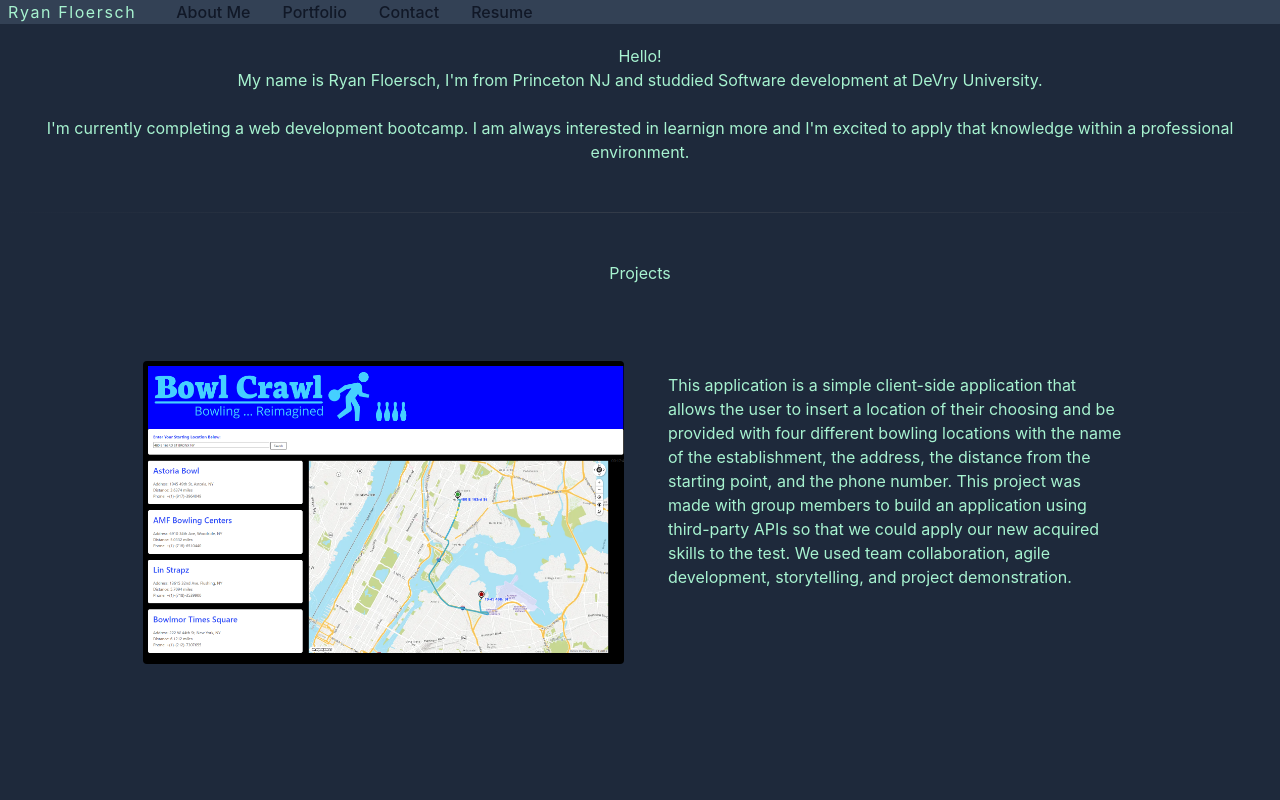
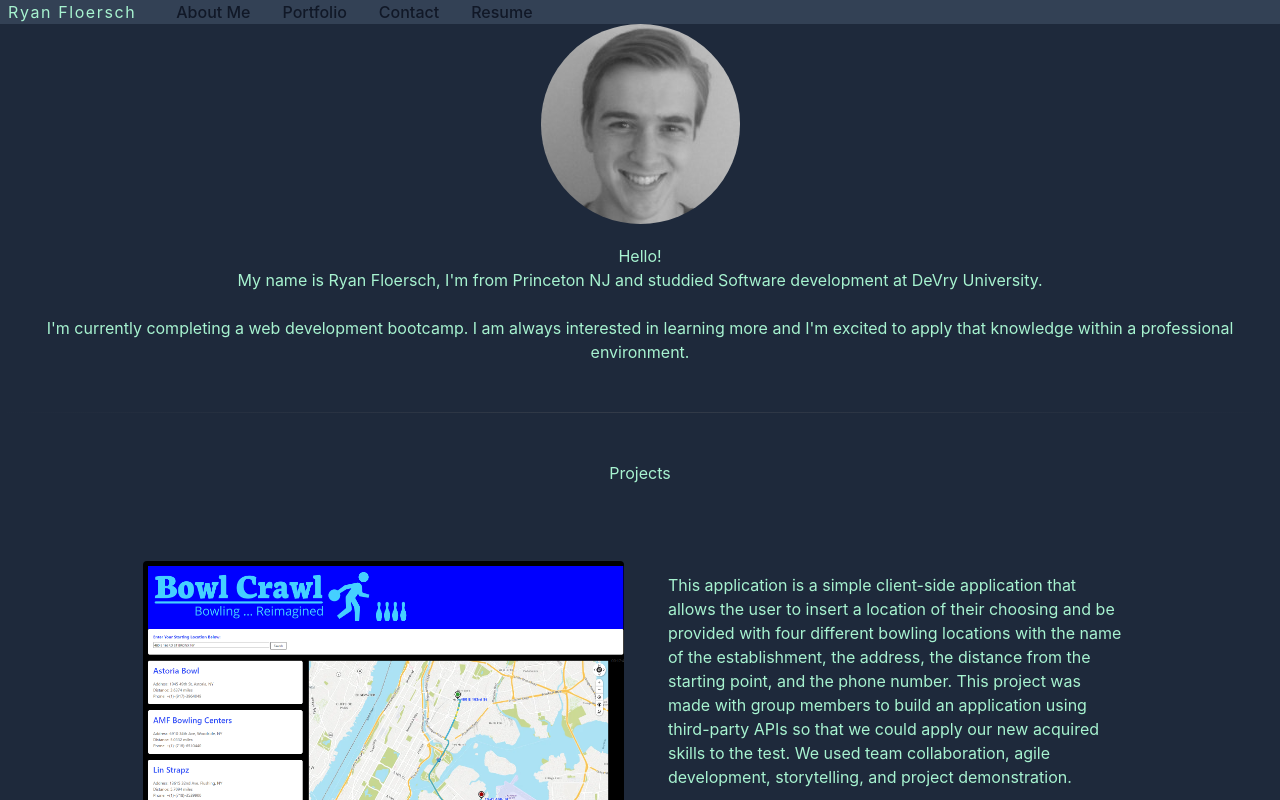
Before and after one commit to RyanmFloersch/portfolio, a React (Create React App) app in the folder client/: page / in a window 1280 px wide. Shown: the top 800 px of the page. Built offline with nearby package versions, Linux system fonts and the light colour scheme.

Commit message:
Added my picture to the landing page. Added a grey scale to it that removes after you hover over the image

```diff
--- a/client/src/pages/Landing.js
+++ b/client/src/pages/Landing.js
@@ -13,15 +13,17 @@ function Landing(props) {
     return (
         <main className=" text-emerald-200">
 
+            <img className="h-auto max-w-lg transition-all duration-300 rounded-full filter grayscale hover:grayscale-0 mx-auto" src="/Photo.jpg" alt="image description"/>
+
             <section className='hero m-5 '>
                 <h3 className='text-center'>Hello!</h3>
                 <p className='text-center'>My name is Ryan Floersch, I'm from Princeton NJ and studdied Software development at DeVry University. </p>
                 <br></br>
-                <p className='text-center'>I'm currently completing a web development bootcamp. I am always interested in learnign more and I'm excited to apply that knowledge within a professional environment.</p>
+                <p className='text-center'>I'm currently completing a web development bootcamp. I am always interested in learning more and I'm excited to apply that knowledge within a professional environment.</p>
 
             </section>
 
-            <hr className="my-12 h-px border-t-0 bg-transparent bg-gradient-to-r from-transparent via-neutral-500 to-transparent opacity-25 dark:opacity-100" />
+            <hr className="my-12 h-px border-t-0 bg-transparent bg-gradient-to-r from-transparent  via-neutral-500 to-transparent opacity-25 dark:opacity-100" />
 
             <h1 className='flex justify-center'>Projects</h1>
 
```
Also changed, not shown: client/public/Photo.jpg (added).
